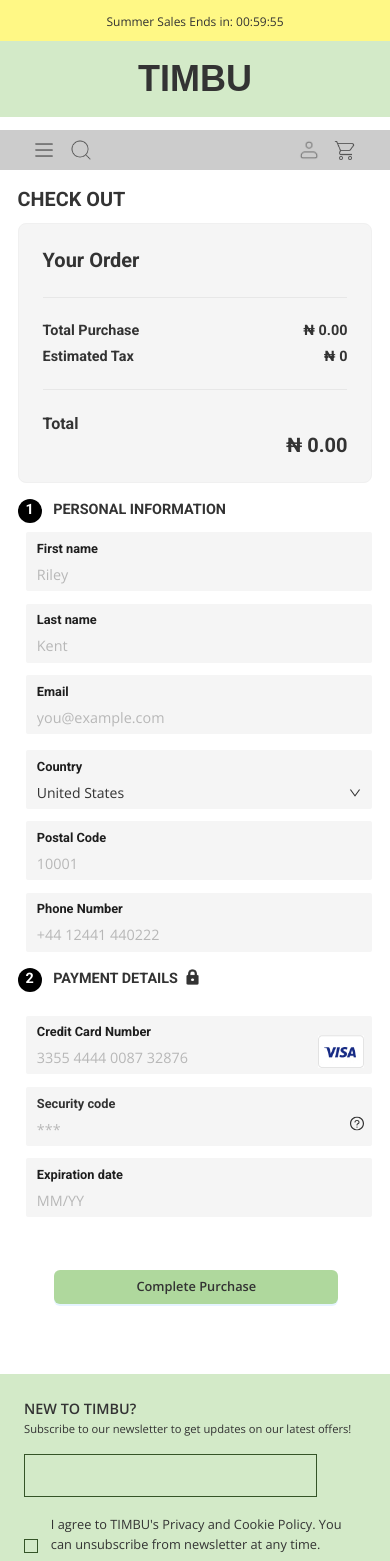
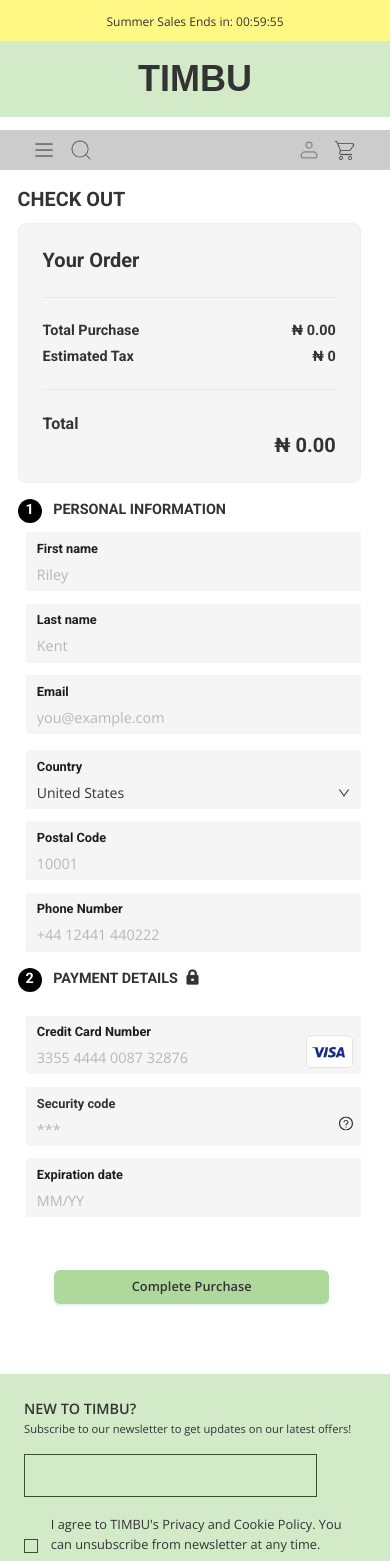
Before and after one commit to GreyyDaze/hng-frontend-stage2, a React (Vite) app: page /check-out in a window 390 px wide. Shown: the top 1561 px of the page. Built offline with nearby package versions, Linux system fonts and the light colour scheme; a web font is replaced by a local one.

Commit message:
checkout page responsiveness made better

```diff
--- a/src/App/pages/checkout.jsx
+++ b/src/App/pages/checkout.jsx
@@ -164,7 +164,7 @@
       <div className="checkout-container">
         <Row
           gutter={{
-            xs: 16,
+            xs: 12,
             lg: 25,
           }}
         >
--- a/src/index.css
+++ b/src/index.css
@@ -1408,7 +1408,7 @@
   }
 
   .checkout-heading {
-    padding: 0rem 2.5rem !important;
+    padding: 0rem 2rem !important;
     margin-top: 2rem;
     margin-bottom: 1.5rem;
   }
@@ -1645,9 +1645,36 @@
     margin-top: 2.0625rem;
     margin-bottom: 3rem;
   }
+
+  /* .info-card .ant-card-body {
+    padding-left: 0.5rem !important;
+  } */
+
+  .checkout-container {
+    /* padding: 0rem !important; */
+    padding-left: 2rem !important;
+    padding-right: 0rem !important;
+    max-width: 97%;
+  }
+
+  .check-col-1 {
+    max-width: 90% !important;
+  }
+
+  .check-col-2 {
+    max-width: 90% !important;
+  }
+
 }
 
 @media (max-width: 430px) {
+  .check-col-1 {
+    max-width: 100% !important;
+  }
+
+  .check-col-2 {
+    max-width: 100% !important;
+  }
   .product-title {
     font-size: 1.5rem;
   }
```
